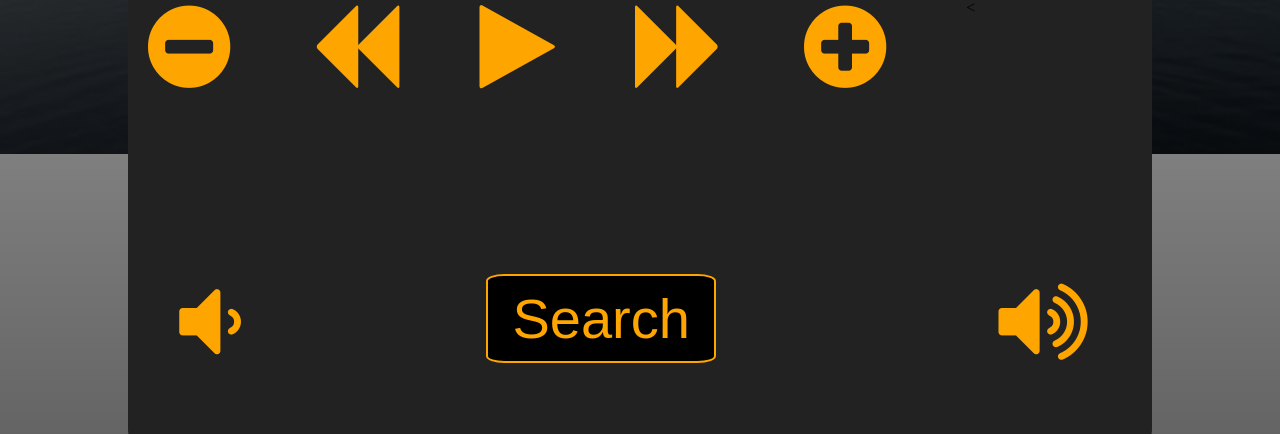
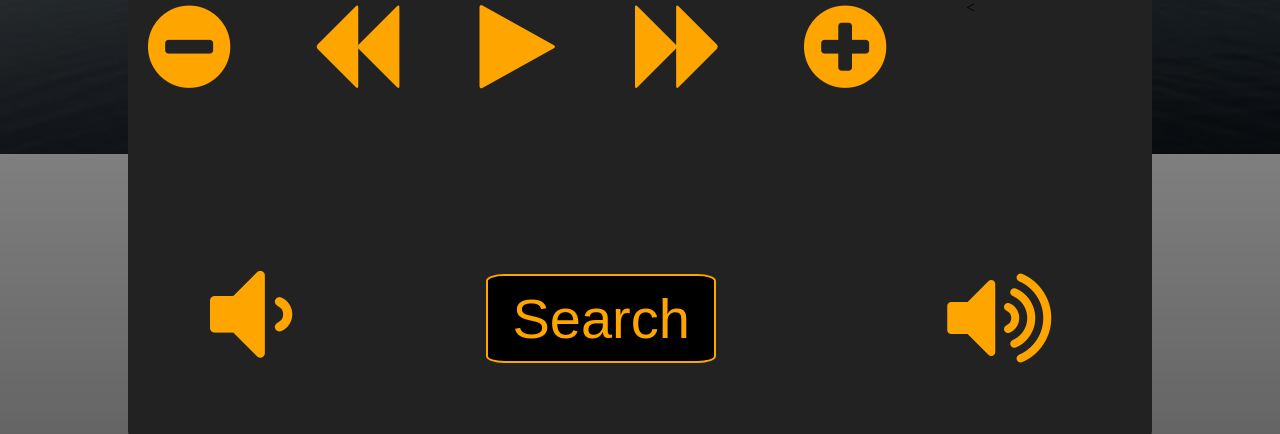
Before and after one commit to slippy17/webserver_zero, a Flask app: page / in a window 1280 px wide. Shown: the part 646-1080 px from the top of the page. Run offline with Flask 2, Linux system fonts and the light colour scheme; data that the repository does not hold is empty; parts of the project's set-up code (start-up, migrations or seed data) failed here and were passed over; some libraries are stand-ins or nearby versions.

Commit message:
tweak volume buttons

```diff
--- a/static/styles.css
+++ b/static/styles.css
@@ -154,29 +154,29 @@ body {
 	padding: 10px 24px;
 
 }
+
+
+
 .player .main .controls > div.vol-up-control i.fa-volume-up {
 	position:absolute;
-	top: 85%;
-	left:85%;
-}
-
-.player .main .controls > div.vol-up-control i.fa-volume-up:active {
-  color: darkorange;
-	transform: scale(90%);
+	top: 84%;
+	left:80%;
+	font-size: 7em;
+/*	transform: scale(105%);*/
 }
 
 
 .player .main .controls > div.vol-down-control i.fa-volume-down {
 	position:absolute;
-	top: 85%;
-	left:5%;
+	top: 83%;
+	left:8%;
+	font-size: 8em;
 }
 
-.player .main .controls > div.vol-down-control i.fa-volume-down:active {
+.player .main .controls i.fa:active {
   color: darkorange;
-	transform: scale(90%);
+  transform: scale(85%);
 }
-
 
 
 .player .player-list {
```
